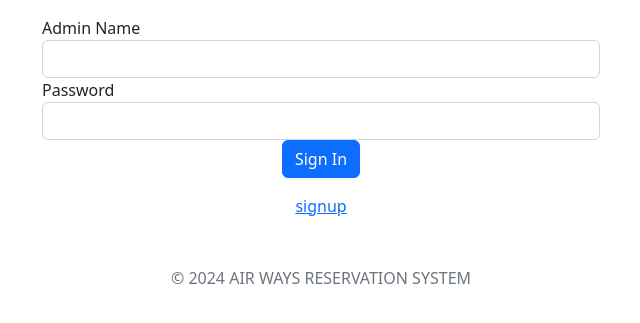
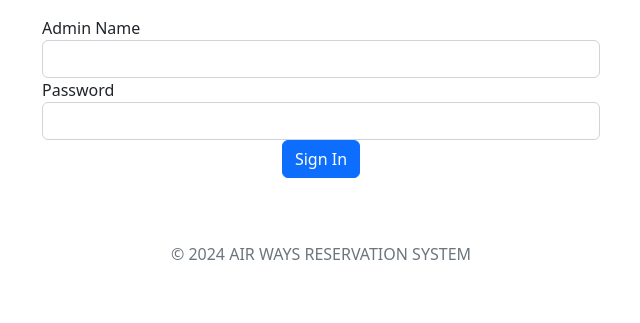
Before and after one commit to yajath003/Airways-reservation, a Flask app: page /signin in a window 1280 px wide. Shown: the part 68-391 px from the top of the page, without its empty margins (319-959 px from the left). Run offline with Flask 3, Linux system fonts and the light colour scheme; some libraries are stand-ins or nearby versions.

Commit message:
Update signin.html

```diff
--- a/templates/admin/signin.html
+++ b/templates/admin/signin.html
@@ -20,7 +20,6 @@
 </div>
 
 <div class="text-center mt-3">
-    <a href="{{ url_for('admin_app.signup') }}">signup</a>
 </div>
 
 {% endblock %}
```
